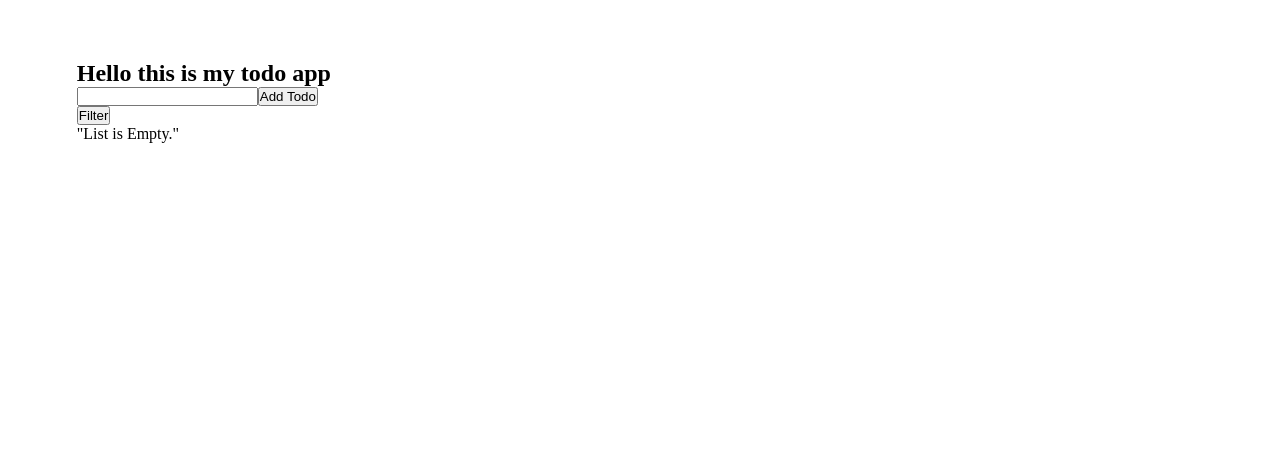
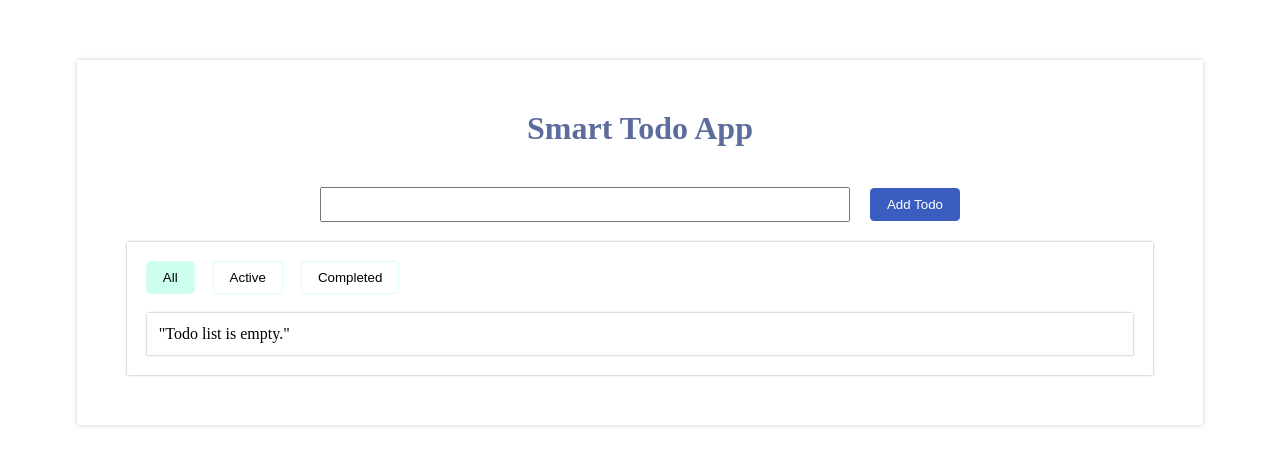
Before and after one commit to iamanoopverma/smart-todo-app, a React (Vite) app: page / in a window 1280 px wide. Shown: the top 466 px of the page. Built offline with nearby package versions, Linux system fonts and the light colour scheme.

Commit message:
Version 1.2

```diff
--- a/src/App.css
+++ b/src/App.css
@@ -1,3 +1,16 @@
 .container{
   margin-inline: 6vw;
 }
+
+.todo-section{
+   box-shadow: 0 0 5px rgba(0,0,0,0.2);
+   padding: 50px;
+   display: flex;
+   flex-direction: column;
+   gap:20px;
+   align-items: center;
+}
+
+.todo-section h2{
+  color:rgb(92, 109, 157);
+}
--- a/src/App.jsx
+++ b/src/App.jsx
@@ -2,37 +2,41 @@ import { useState } from 'react'
 import './App.css'
 import TodoInput from './assets/components/TodoInput/TodoInput.jsx'
 import TodoList from './assets/components/TodoList/TodoList.jsx'
-import FilterButton from './assets/components/FilterButton/FilterButton.jsx'
 
+let uniqueId = 0;
 function App() {
-  const [allTodos, setAllTodos] = useState([{
-    id: null,
-    text: "",
-    completed: false
-  }]);
+  const [allTodos, setAllTodos] = useState([]);
 
   function addTodo(inputText) {
-      setAllTodos()
+    uniqueId += 1;
+    const todo = {
+      id: uniqueId,
+      text: inputText,
+      completed: false
+    };
+    setAllTodos([...allTodos, todo]);
   }
   function deleteTodo(id) {
-   setAllTodos((prev) => prev.filter(item => item.id !== id ));
+    setAllTodos((prev) =>
+      prev.filter(item =>
+        item.id !== id));
   }
-  function filterTodoList() {
-
-  }
-  function handleToggle(id){
-
+  function handleToggle(id) {
+    setAllTodos(prev =>
+      prev.map(item =>
+        item.id === id
+        ? {...item, completed: !item.completed}
+        : item ));
 }
 
 return (
   <>
 
     <div className="container">
-        <section className="todo-section  mt-auto">
-          <h2>Hello this is my todo app</h2>
+      <section className="todo-section mt-auto">
+        <h2>Smart Todo App</h2>
         <TodoInput addTodo={addTodo}></TodoInput>
-          <FilterButton allTodos={allTodos} filterTodoList={filterTodoList}></FilterButton>
-          <TodoList allTodos={allTodos} deleteTodo={deleteTodo} handle={handleToggle}></TodoList>
+        <TodoList allTodos={allTodos} deleteTodo={deleteTodo} handleToggle={handleToggle}></TodoList>
       </section>
 
     </div>
--- a/src/assets/components/TodoInput/TodoInput.css
+++ b/src/assets/components/TodoInput/TodoInput.css
@@ -0,0 +1,13 @@
+form{
+   display: flex;
+   gap: 20px;
+   align-items: center;
+   width:50vw;
+}
+form input{
+   font-size: 18px;
+   padding: 5px;
+   outline: none;
+   color: rgb(86, 86, 86);
+   width:100%;
+}
--- a/src/assets/components/TodoInput/TodoInput.jsx
+++ b/src/assets/components/TodoInput/TodoInput.jsx
@@ -1,16 +1,22 @@
 import {useState} from 'react'
+import './TodoInput.css'
 
 
 function TodoInput({addTodo}){
 const [inputText, setInputText] = useState("");
+function handleSubmit(e){
+   e.preventDefault();
+   inputText && addTodo(inputText);
+   setInputText("");
+}
     return(
         <>
-           <form action="" onSubmit={()=>addTodo(inputText)}>
+           <form action="" onSubmit={handleSubmit}>
                <input type="text"
                value={inputText}
                onChange={(e)=> setInputText(e.target.value)}
                />
-               <button type="submit">Add Todo</button>
+               <button className="add-btn" type="submit">Add Todo</button>
            </form>
         </>
     )
--- /dev/null
+++ b/src/assets/components/TodoList/TodoList.css
@@ -0,0 +1,31 @@
+.todo-list{
+    box-shadow: 0 0 2px rgba(0,0,0,0.4);
+    padding:20px;
+    width:100%;
+}
+
+.tab-content{
+    display: none;
+    flex-direction: column;
+    gap:10px;
+    margin-top:20px;
+    box-shadow: 0 0 2px rgba(0,0,0,0.4);
+    padding: 12px;
+}
+.tab-content.active{
+    display: flex;
+}
+.button-con{
+    display: flex;
+    align-items: center;
+    gap:20px;
+}
+.tab-btn{
+   background-color: unset;
+   border:none;
+   box-shadow: 0 0 2px #80f9ce;
+   color: #000;
+}
+.tab-btn.active{
+    background-color: #ccffee;
+}
--- a/src/assets/components/TodoList/TodoList.jsx
+++ b/src/assets/components/TodoList/TodoList.jsx
@@ -1,20 +1,75 @@
 import TodoListItem from '../TodoListItem/TodoListItem.jsx'
+import './TodoList.css'
 
 function TodoList({ allTodos, deleteTodo, handleToggle }) {
+    function hanldeTabClick(id, e) {
+        document.querySelectorAll('.tab-btn')
+            .forEach(item => item.classList.remove("active"));
+        document.querySelectorAll('.tab-content')
+            .forEach(item => item.classList.remove("active"));
+        document.querySelector(`#${id}`).classList.add("active");
+        e.target.classList.add("active");
+    }
+
     return (
         <>
-            {
-                allTodos.map(item => {
-                    return (
-                       item.id ? <TodoListItem
-                        key={item.id}
-                        listElement={item}
-                        deleteTodo={deleteTodo}
-                        handleToggle={handleToggle} /> :
-                        <p>"List is Empty."</p>
-                    )
-                })
-            }
+            <div className="todo-list">
+                <div className="tab-sec">
+                    <div className="button-con">
+                        <button className='tab-btn active' onClick={(e) => hanldeTabClick('tab1', e)}>All</button>
+                        <button className='tab-btn' onClick={(e) => hanldeTabClick('tab2', e)}>Active</button>
+                        <button className='tab-btn' onClick={(e) => hanldeTabClick('tab3', e)}>Completed</button>
+                    </div>
+                    <div className="tab-content active" id="tab1">
+                        {allTodos.length > 0 ?
+                            allTodos.map(item => (
+                                <div className="tood-list">{
+                                    <TodoListItem
+                                        key={item.id}
+                                        listElement={item}
+                                        deleteTodo={deleteTodo}
+                                        handleToggle={handleToggle} />
+
+                                }</div>
+                            ))
+                            : <p>"Todo list is empty."</p>
+                        }
+                    </div>
+                    <div className="tab-content" id="tab2">
+                        {allTodos.filter(item => item.completed === true).length < 0 ?
+                        allTodos.filter(item => item.completed !== true)
+                            .map(item => (
+                                <div className="tood-list">{
+                                    <TodoListItem
+                                        key={item.id}
+                                        listElement={item}
+                                        deleteTodo={deleteTodo}
+                                        handleToggle={handleToggle} />
+                                }</div>
+                            ))
+                            : <p>"There is no active todo."</p>
+                        }
+                    </div>
+                    <div className="tab-content" id="tab3">
+                        {
+                        allTodos.filter(item => item.completed === true).length > 0 ?
+                        allTodos.filter(item => item.completed === true)
+                            .map(item => (
+                                <div className="tood-list">{
+                                    <TodoListItem
+                                        key={item.id}
+                                        listElement={item}
+                                        deleteTodo={deleteTodo}
+                                        handleToggle={handleToggle} />
+                                }</div>
+                            ))
+                        :<p>"There is no completed todo."</p>
+                        }
+                    </div>
+                </div>
+            </div>
+
+
 
         </>
     )
--- a/src/assets/components/TodoListItem/TodoListItem.css
+++ b/src/assets/components/TodoListItem/TodoListItem.css
@@ -1,5 +1,19 @@
-.todo-item{
-    display:flex;
-    align-items: center;
-    gap:20px;
+.todo-item {
+  display: flex;
+  align-items: center;
+  gap: 20px;
 }
+
+.todo-item p {
+  font-size: 20px;
+  text-transform: capitalize;
+}
+
+.delete-btn {
+  margin-left: auto;
+  background-color: rgba(248, 5, 5, 0.7);
+  border-color:rgba(248, 5, 5, 0.7);
+}
+.delete-btn:hover{
+  color:rgba(248, 5, 5, 0.7);
+}
--- a/src/assets/components/TodoListItem/TodoListItem.jsx
+++ b/src/assets/components/TodoListItem/TodoListItem.jsx
@@ -1,11 +1,14 @@
-import './TodoListItem.css'
+import './TodoListItem.css';
 
 function TodoListItem({listElement, deleteTodo, handleToggle}){
+
     return(
           <div className="todo-item">
-             <input type="checkbox" onChange={() => handleToggle(listElement.id)}/>
-             <p>{listElement.text}</p>
-             <button onClick={()=> deleteTodo(listElement.id)}>Delete</button>
+             <input type="checkbox"
+             checked = {listElement.completed}
+             onChange={() => handleToggle(listElement.id)}/>
+             <p style={{textDecoration: listElement.completed ? "line-through" : "none"}}>{listElement.text}</p>
+             <button className='delete-btn' onClick={()=> deleteTodo(listElement.id)}>Delete</button>
           </div>
     )
 }
--- a/src/index.css
+++ b/src/index.css
@@ -1,3 +1,7 @@
+:root{
+  --pc: rgb(60, 93, 192);
+}
+
 *{
   box-sizing: border-box;
   margin:0;
@@ -7,3 +11,24 @@
 .mt-auto{
   margin-top: 60px;
 }
+
+h2{
+  margin-bottom: 20px;
+  font-size: 2.5vw;
+}
+
+[class*="btn"]{
+  padding: 8px 16px;
+  cursor: pointer;
+  background-color: var(--pc);
+  color: #fff;
+  border: 1px solid var(--pc);
+  border-radius: 4px;
+  text-transform: capitalize;
+  white-space: nowrap;
+}
+
+[class*="btn"]:hover{
+  background-color: #fff;
+  color: var(--pc);
+}
```
Also changed, not shown: src/assets/components/TodoList/Todo.css (deleted). Lines whose indentation alone changed are shown as unchanged.
